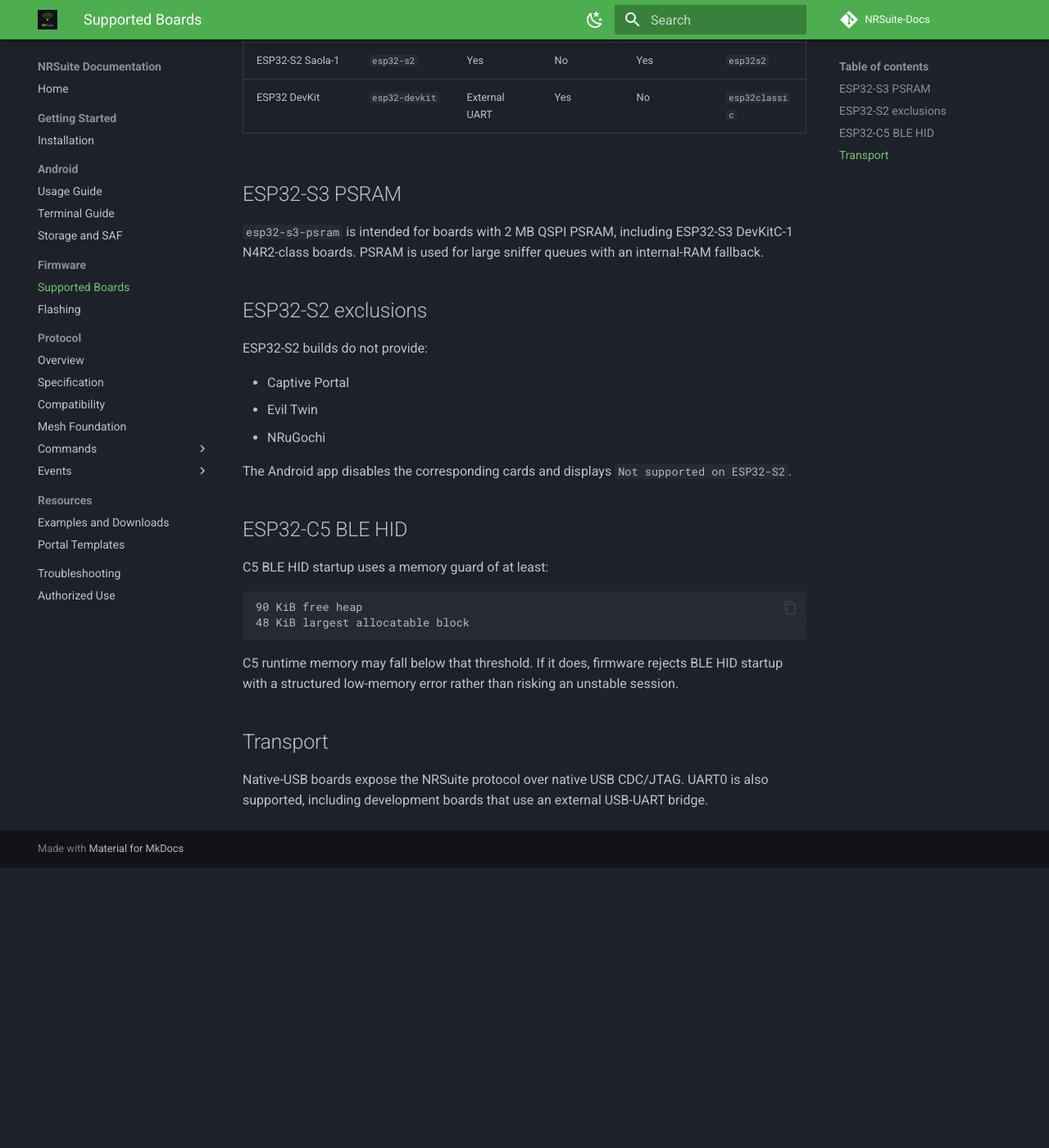
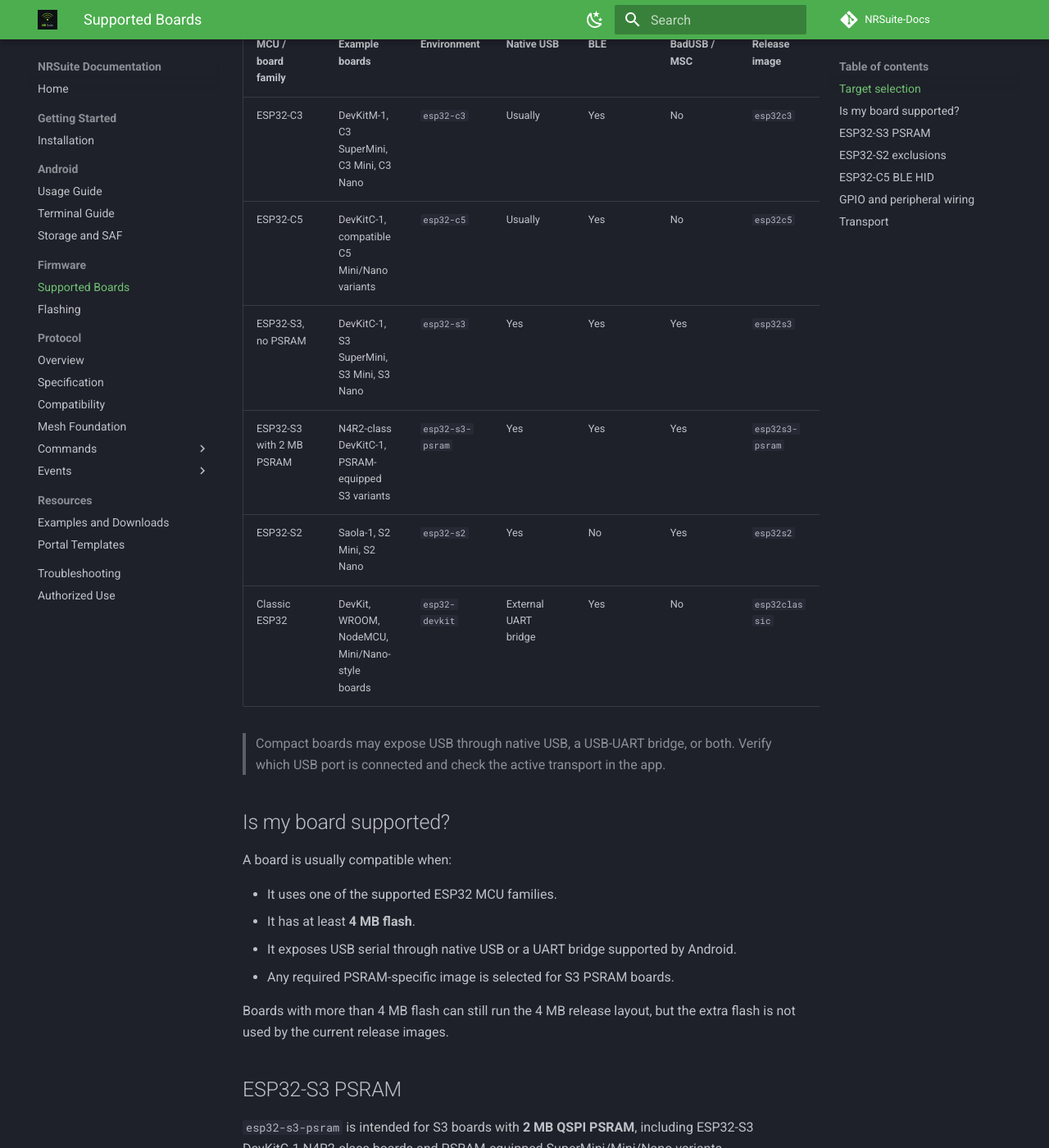
Before and after one commit to 7wp81x/NRSuite-Docs, an MkDocs documentation site: the page built from docs/firmware/supported-boards.md, in a window 1280 px wide and 1400 px high, scrolled down 500 px. Shown: the whole window at 82% size. Built offline with MkDocs 1.6.1 and Material for MkDocs 9.7.7, drawn with Linux system fonts in a browser that asks for light colours; comment, search, counter and statistics services are not loaded; before the commit the page ends 1558 px from its top, so only the background shows below that; some of the changed text lies outside the part shown.

Commit message:
docs: cover compact ESP32 board variants

```diff
--- a/docs/firmware/supported-boards.md
+++ b/docs/firmware/supported-boards.md
@@ -1,21 +1,50 @@
 # Supported Boards
 
-NRSuite provides six firmware targets.
+NRSuite firmware is chip-family based rather than tied to one specific devkit.
+The same firmware target can run on devkits and compact **SuperMini**, **Mini**,
+and **Nano**-style boards using the same ESP32 family.
 
-| Board | Environment | Native USB | BLE | BadUSB / MSC | Image |
-|---|---|---|---|---|---|
-| ESP32-C3 DevKitM-1 | `esp32-c3` | Yes | Yes | No | `esp32c3` |
-| ESP32-C5 DevKitC-1 | `esp32-c5` | Yes | Yes | No | `esp32c5` |
-| ESP32-S3 DevKitC-1 | `esp32-s3` | Yes | Yes | Yes | `esp32s3` |
-| ESP32-S3 N4R2 PSRAM | `esp32-s3-psram` | Yes | Yes | Yes | `esp32s3-psram` |
-| ESP32-S2 Saola-1 | `esp32-s2` | Yes | No | Yes | `esp32s2` |
-| ESP32 DevKit | `esp32-devkit` | External UART | Yes | No | `esp32classic` |
+Board names and pin layouts vary by manufacturer. Choose the target by:
+
+1. MCU family: ESP32, C3, C5, S2, or S3.
+2. Flash size: the release layout targets **4 MB flash**.
+3. PSRAM: choose `esp32-s3-psram` only when the S3 board has 2 MB QSPI PSRAM.
+4. USB transport: native USB CDC/JTAG or an external UART bridge.
+
+## Target selection
+
+| MCU / board family | Example boards | Environment | Native USB | BLE | BadUSB / MSC | Release image |
+|---|---|---|---|---|---|---|
+| ESP32-C3 | DevKitM-1, C3 SuperMini, C3 Mini, C3 Nano | `esp32-c3` | Usually | Yes | No | `esp32c3` |
+| ESP32-C5 | DevKitC-1, compatible C5 Mini/Nano variants | `esp32-c5` | Usually | Yes | No | `esp32c5` |
+| ESP32-S3, no PSRAM | DevKitC-1, S3 SuperMini, S3 Mini, S3 Nano | `esp32-s3` | Yes | Yes | Yes | `esp32s3` |
+| ESP32-S3 with 2 MB PSRAM | N4R2-class DevKitC-1, PSRAM-equipped S3 variants | `esp32-s3-psram` | Yes | Yes | Yes | `esp32s3-psram` |
+| ESP32-S2 | Saola-1, S2 Mini, S2 Nano | `esp32-s2` | Yes | No | Yes | `esp32s2` |
+| Classic ESP32 | DevKit, WROOM, NodeMCU, Mini/Nano-style boards | `esp32-devkit` | External UART bridge | Yes | No | `esp32classic` |
+
+> Compact boards may expose USB through native USB, a USB-UART bridge, or both.
+> Verify which USB port is connected and check the active transport in the app.
+
+## Is my board supported?
+
+A board is usually compatible when:
+
+- It uses one of the supported ESP32 MCU families.
+- It has at least **4 MB flash**.
+- It exposes USB serial through native USB or a UART bridge supported by Android.
+- Any required PSRAM-specific image is selected for S3 PSRAM boards.
+
+Boards with more than 4 MB flash can still run the 4 MB release layout, but the
+extra flash is not used by the current release images.
 
 ## ESP32-S3 PSRAM
 
-`esp32-s3-psram` is intended for boards with 2 MB QSPI PSRAM, including
-ESP32-S3 DevKitC-1 N4R2-class boards. PSRAM is used for large sniffer queues with
-an internal-RAM fallback.
+`esp32-s3-psram` is intended for S3 boards with **2 MB QSPI PSRAM**, including
+ESP32-S3 DevKitC-1 N4R2-class boards and PSRAM-equipped SuperMini/Mini/Nano
+variants.
+
+PSRAM is used for large sniffer queues with an internal-RAM fallback. Boards
+without PSRAM must use the regular `esp32-s3` target.
 
 ## ESP32-S2 exclusions
 
@@ -27,6 +56,9 @@ ESP32-S2 builds do not provide:
 
 The Android app disables the corresponding cards and displays
 `Not supported on ESP32-S2`.
+
+ESP32-S2 also has no BLE radio. BadUSB, MSC, WPS, IR, and other supported S2
+features remain available.
 
 ## ESP32-C5 BLE HID
 
@@ -41,8 +73,15 @@ C5 runtime memory may fall below that threshold. If it does, firmware rejects
 BLE HID startup with a structured low-memory error rather than risking an
 unstable session.
 
+## GPIO and peripheral wiring
+
+GPIO numbers are board-specific. Before using IR, LD2450, PN532, or other
+peripheral features, configure the pins in the relevant App category or
+**Settings** screen. Use the firmware-provided safe GPIO choices and avoid pins
+used by USB, flash, boot strapping, or the UART command link.
+
 ## Transport
 
 Native-USB boards expose the NRSuite protocol over native USB CDC/JTAG. UART0 is
-also supported, including development boards that use an external USB-UART
-bridge.
+also supported, including classic ESP32 boards and compact boards that use an
+external CP2102, CH340, or FTDI bridge.
```
Also changed, not shown: docs/firmware/flashing.md (+16 -14 lines), docs/getting-started/installation.md (+2 -1 lines), docs/index.md (+5 -0 lines).
